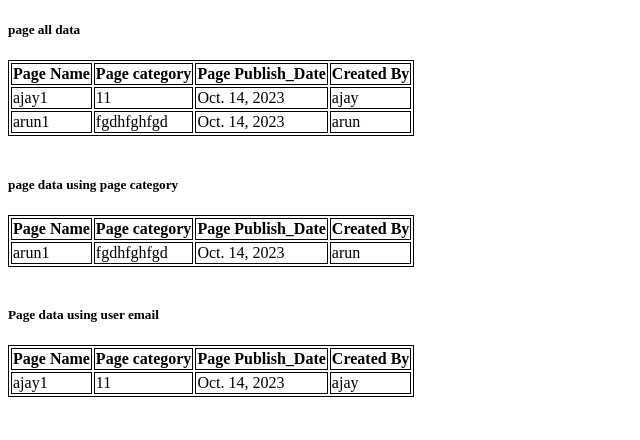
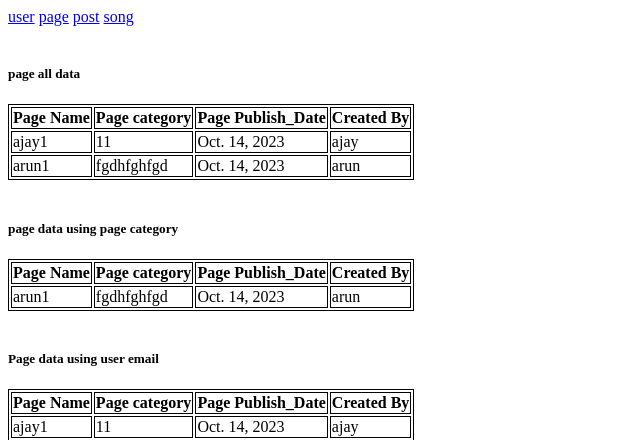
Before and after one commit to cskjadon123/rel, a Django app: page /page in a window 1280 px wide. Shown: the top 440 px of the page, without its empty margins (0-640 px from the left). Run offline with Django 4.2, Linux system fonts and the light colour scheme; data comes from the database, SQL or seed files in the repository.

Commit message:
change navbar in all pages

```diff
--- a/rel/urls.py
+++ b/rel/urls.py
@@ -19,8 +19,7 @@ from rel1 import views
 
 urlpatterns = [
     path('admin/', admin.site.urls),
-    path('', views.home,name='home'),
-    path('user', views.show_user_data,name='user'),
+    path('', views.show_user_data,name='user'),
     path('page', views.show_page_data,name='page'),
     path('post', views.show_post_data,name='post'),
     path('song', views.show_song_data,name='song'),
--- a/rel1/templates/page.html
+++ b/rel1/templates/page.html
@@ -16,6 +16,14 @@
 </head>
 
 <body>
+
+    <div class="d-flex justify-content-between">
+        <a href="{% url 'user' %}">user</a>
+        <a href="{% url 'page' %}">page</a>
+        <a href="{% url 'post' %}">post</a>
+        <a href="{% url 'song' %}">song</a>
+    </div>
+    <br>
 
     <table>
         <h5>page all data</h5>
--- a/rel1/views.py
+++ b/rel1/views.py
@@ -4,8 +4,7 @@ from .models import Page,Post,Song,User
 
 # Create your views here.
 
-def home(request):
-    return render(request,'home.html')
+
 
 def show_user_data(request):
     data1 = User.objects.all()
```
Also changed, not shown: rel1/templates/home.html (+12 -2 lines), rel1/templates/post.html (+8 -0 lines), rel1/templates/song.html (+8 -0 lines).
